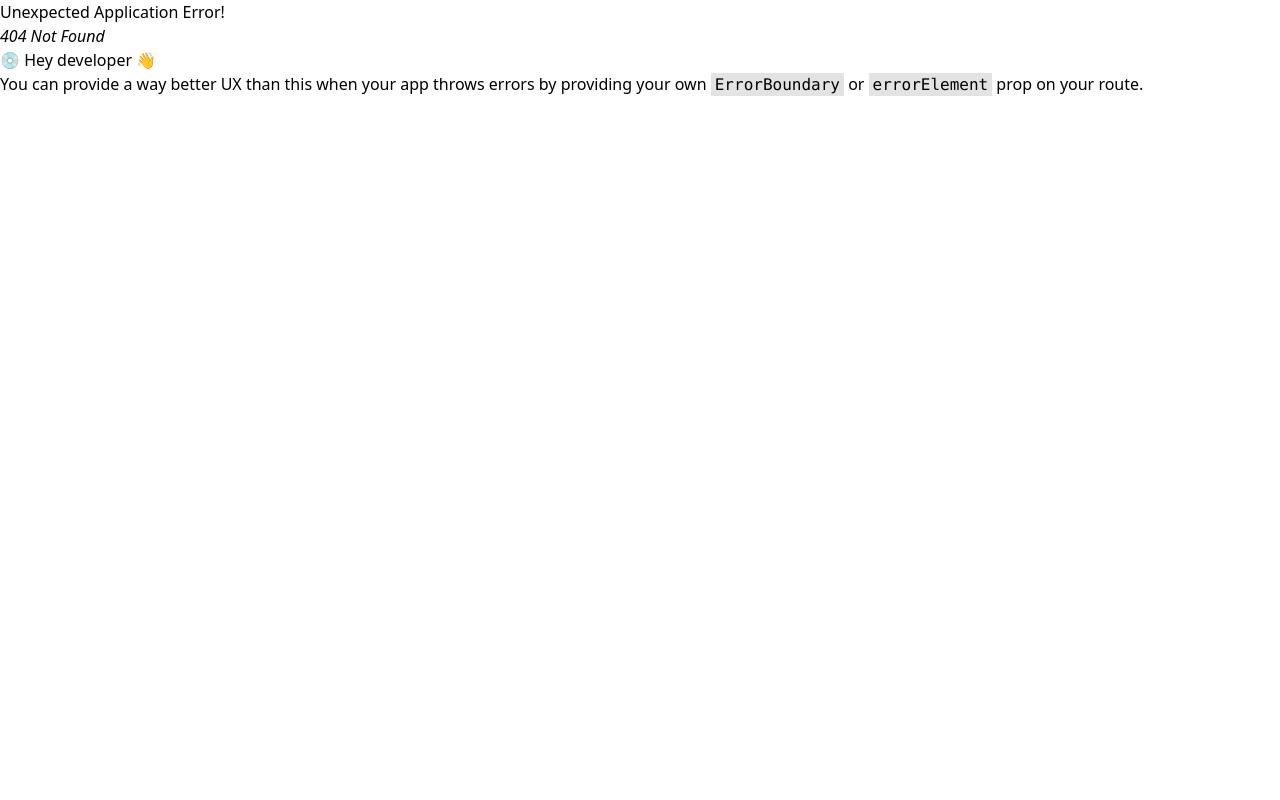
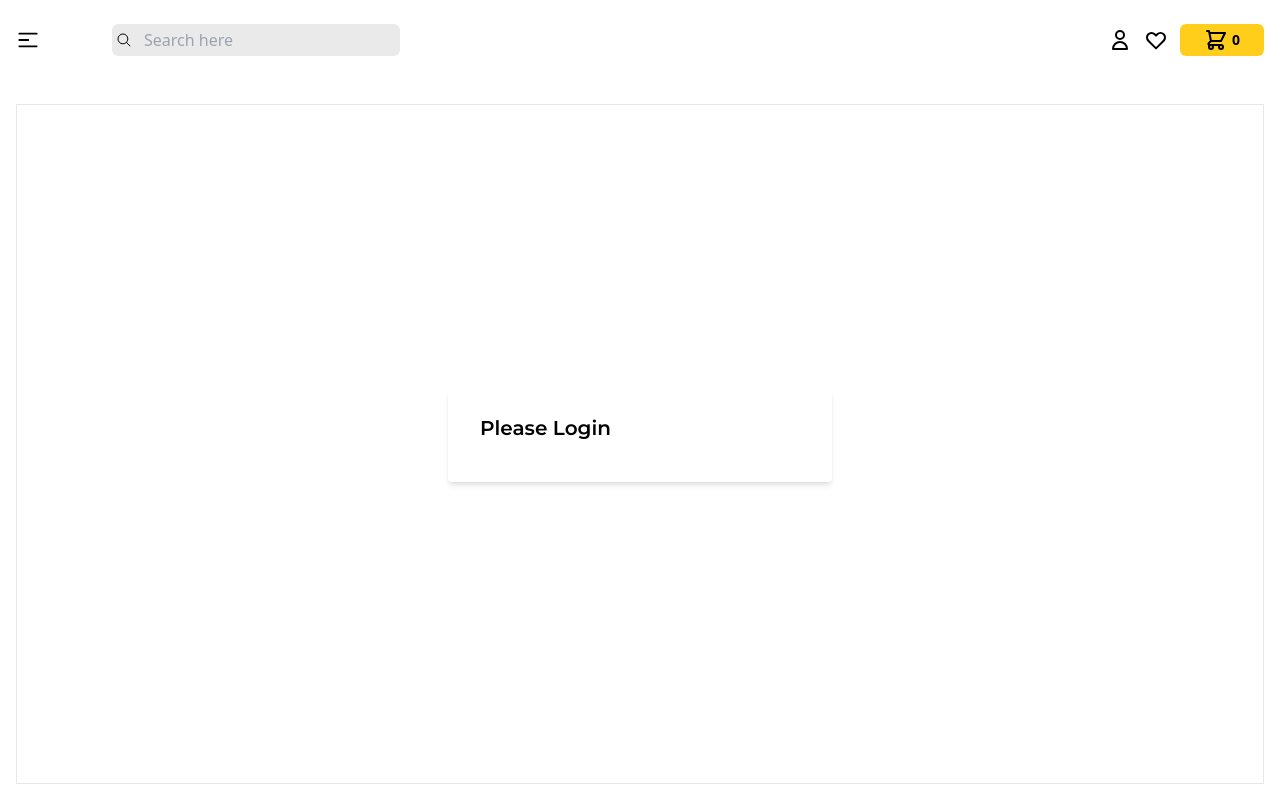
Before and after one commit to itsarasib/book-store-app-frontend, a React (Vite) app: page /login in a window 1280 px wide. Before the commit this address had no page. Shown: the top 800 px of the page. Built offline with nearby package versions, Linux system fonts and the light colour scheme.

Commit message:
feat:login

```diff
--- /dev/null
+++ b/src/components/Login.tsx
@@ -0,0 +1,16 @@
+const Login = () => {
+  return (
+    <div className="h-[calc(100vh-120px)] border flex justify-center items-center">
+      <div className="w-full max-w-sm mx-auto bg-white shadow-md rounded px-8 pt-6 pb-6 mb-4">
+        <h2 className="text-xl font-semibold mb-4">Please Login</h2>
+        <form>
+          <div>
+            <label htmlFor=""></label>
+          </div>
+        </form>
+      </div>
+    </div>
+  );
+};
+
+export default Login;
--- a/src/components/Navbar.tsx
+++ b/src/components/Navbar.tsx
@@ -16,7 +16,7 @@ const navigation = [
 const Navbar = () => {
   const [isDropdownOpen, setIsDropdownOpen] = useState(false);
 
-  const currentUser = true;
+  const currentUser = false;
 
   return (
     <header className="max-w-screen-2xl mx-auto px-4 py-6">
--- /dev/null
+++ b/src/components/Register.tsx
@@ -0,0 +1,7 @@
+import React from "react";
+
+const Register = () => {
+  return <div>Register</div>;
+};
+
+export default Register;
```
Also changed, not shown: src/routers/router.tsx (+10 -0 lines).
